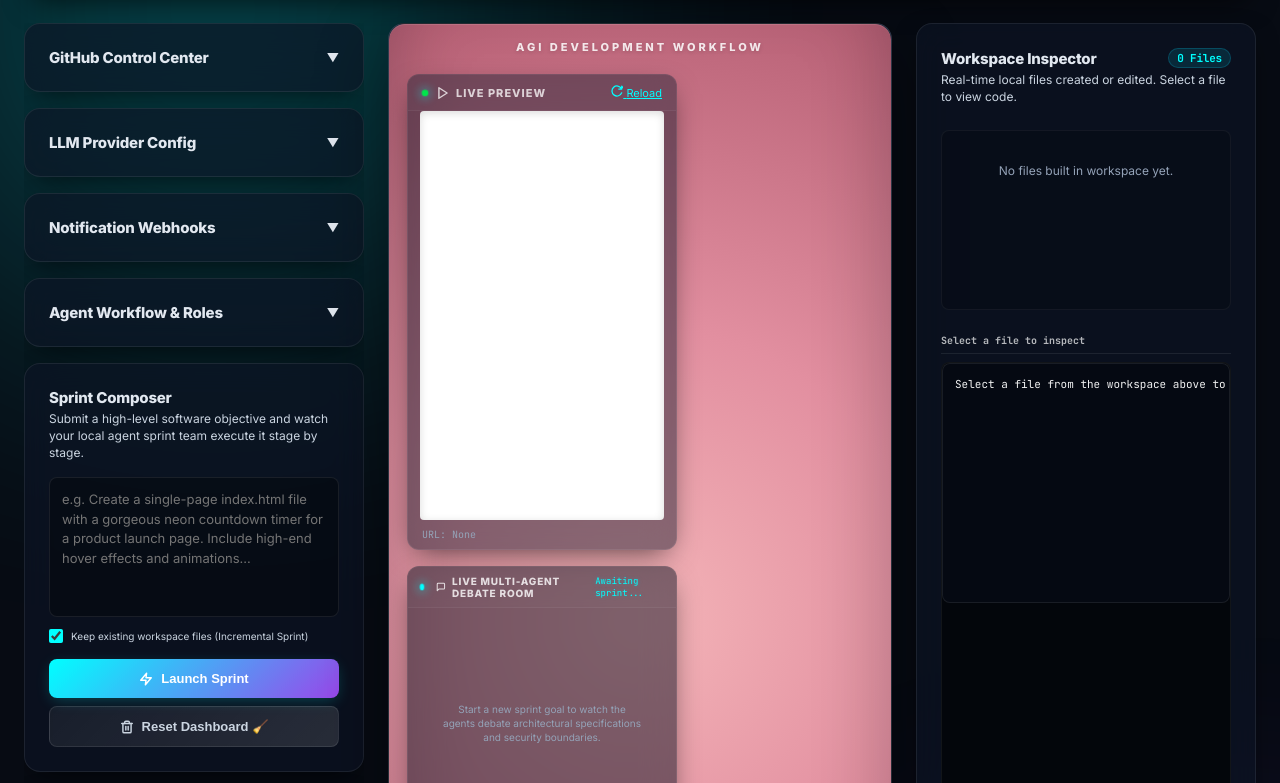
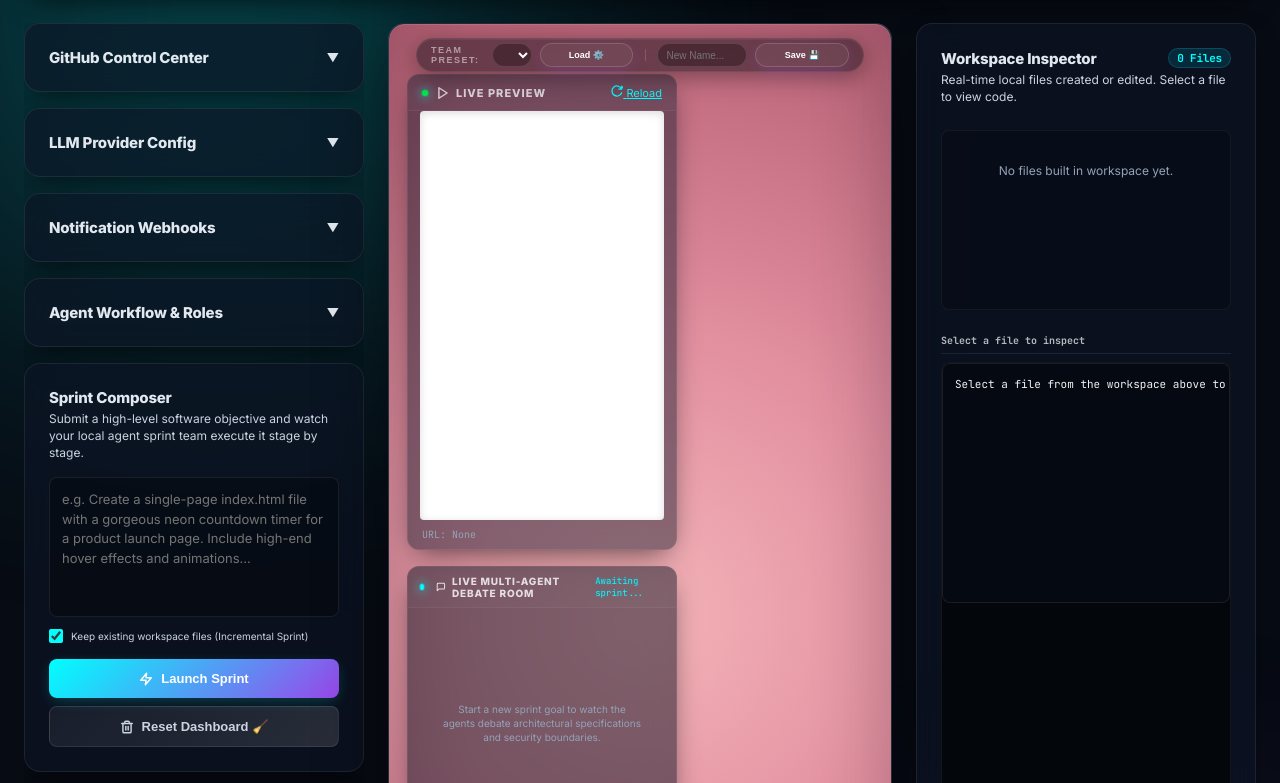
Before and after one commit to jacattac314/gstack-agents, a plain HTML site: page index.html in a window 1280 px wide. Shown: the part 95-878 px from the top of the page. Drawn offline with Linux system fonts and the light colour scheme; no server answers.

Commit message:
feat: relocate team presets configuration panel to Column 2 perspective runway header

```diff
--- a/dist-web/index.css
+++ b/dist-web/index.css
@@ -209,18 +209,76 @@ body {
   border: 1px solid rgba(255, 255, 255, 0.15);
 }
 
-.runway-title {
+.runway-presets-header {
   position: absolute;
-  top: 16px;
+  top: 14px;
   left: 50%;
   transform: translateX(-50%);
-  font-size: 11px;
-  font-weight: 700;
-  letter-spacing: 3px;
-  color: rgba(255, 255, 255, 0.85);
-  text-transform: uppercase;
-  text-shadow: 0 1px 4px rgba(0, 0, 0, 0.15);
-  font-family: 'Outfit', 'Inter', sans-serif;
+  display: flex;
+  align-items: center;
+  gap: 8px;
+  z-index: 100;
+  background: rgba(7, 11, 19, 0.45);
+  border: 1px solid rgba(255, 255, 255, 0.08);
+  border-radius: 20px;
+  padding: 4px 14px;
+  backdrop-filter: blur(12px);
+  -webkit-backdrop-filter: blur(12px);
+  box-shadow: 0 4px 24px rgba(0, 0, 0, 0.4), inset 0 1px 0 rgba(255,255,255,0.05);
+}
+
+.runway-presets-header select {
+  font-size: 10px;
+  height: 24px;
+  padding: 2px 8px;
+  background: rgba(0,0,0,0.3);
+  border: 1px solid rgba(255,255,255,0.12);
+  color: #fff;
+  border-radius: 12px;
+  cursor: pointer;
+  outline: none;
+  width: 140px;
+  transition: border-color 0.2s ease;
+}
+
+.runway-presets-header select:hover {
+  border-color: rgba(255, 255, 255, 0.25);
+}
+
+.runway-presets-header button {
+  font-size: 9px !important;
+  height: 24px !important;
+  padding: 0 10px !important;
+  margin: 0 !important;
+  border-radius: 12px !important;
+  display: inline-flex !important;
+  align-items: center !important;
+  border: 1px solid rgba(255,255,255,0.15) !important;
+  background: rgba(255, 255, 255, 0.05) !important;
+  color: white !important;
+}
+
+.runway-presets-header button:hover {
+  background: rgba(255, 255, 255, 0.1) !important;
+  border-color: rgba(255, 255, 255, 0.3) !important;
+}
+
+.runway-presets-header input {
+  font-size: 10px;
+  height: 24px;
+  padding: 2px 8px;
+  background: rgba(0,0,0,0.3);
+  border: 1px solid rgba(255,255,255,0.12);
+  border-radius: 12px;
+  width: 90px;
+  color: #fff;
+  outline: none;
+  transition: border-color 0.2s ease;
+}
+
+.runway-presets-header input:hover,
+.runway-presets-header input:focus {
+  border-color: rgba(255, 255, 255, 0.25);
 }
 
 .glass-runway {
--- a/index.css
+++ b/index.css
@@ -209,18 +209,76 @@ body {
   border: 1px solid rgba(255, 255, 255, 0.15);
 }
 
-.runway-title {
+.runway-presets-header {
   position: absolute;
-  top: 16px;
+  top: 14px;
   left: 50%;
   transform: translateX(-50%);
-  font-size: 11px;
-  font-weight: 700;
-  letter-spacing: 3px;
-  color: rgba(255, 255, 255, 0.85);
-  text-transform: uppercase;
-  text-shadow: 0 1px 4px rgba(0, 0, 0, 0.15);
-  font-family: 'Outfit', 'Inter', sans-serif;
+  display: flex;
+  align-items: center;
+  gap: 8px;
+  z-index: 100;
+  background: rgba(7, 11, 19, 0.45);
+  border: 1px solid rgba(255, 255, 255, 0.08);
+  border-radius: 20px;
+  padding: 4px 14px;
+  backdrop-filter: blur(12px);
+  -webkit-backdrop-filter: blur(12px);
+  box-shadow: 0 4px 24px rgba(0, 0, 0, 0.4), inset 0 1px 0 rgba(255,255,255,0.05);
+}
+
+.runway-presets-header select {
+  font-size: 10px;
+  height: 24px;
+  padding: 2px 8px;
+  background: rgba(0,0,0,0.3);
+  border: 1px solid rgba(255,255,255,0.12);
+  color: #fff;
+  border-radius: 12px;
+  cursor: pointer;
+  outline: none;
+  width: 140px;
+  transition: border-color 0.2s ease;
+}
+
+.runway-presets-header select:hover {
+  border-color: rgba(255, 255, 255, 0.25);
+}
+
+.runway-presets-header button {
+  font-size: 9px !important;
+  height: 24px !important;
+  padding: 0 10px !important;
+  margin: 0 !important;
+  border-radius: 12px !important;
+  display: inline-flex !important;
+  align-items: center !important;
+  border: 1px solid rgba(255,255,255,0.15) !important;
+  background: rgba(255, 255, 255, 0.05) !important;
+  color: white !important;
+}
+
+.runway-presets-header button:hover {
+  background: rgba(255, 255, 255, 0.1) !important;
+  border-color: rgba(255, 255, 255, 0.3) !important;
+}
+
+.runway-presets-header input {
+  font-size: 10px;
+  height: 24px;
+  padding: 2px 8px;
+  background: rgba(0,0,0,0.3);
+  border: 1px solid rgba(255,255,255,0.12);
+  border-radius: 12px;
+  width: 90px;
+  color: #fff;
+  outline: none;
+  transition: border-color 0.2s ease;
+}
+
+.runway-presets-header input:hover,
+.runway-presets-header input:focus {
+  border-color: rgba(255, 255, 255, 0.25);
 }
 
 .glass-runway {
--- a/index.html
+++ b/index.html
@@ -176,24 +176,6 @@
           <div id="workflow-panel-body" class="flex-col gap-sm margin-top-md" style="display: none;">
             <p class="panel-desc">Customize which agents participate in your sprint cycle and define custom roles.</p>
 
-            <!-- Team Configuration Presets -->
-            <div class="flex-col gap-xs" style="background: rgba(255,255,255,0.02); border: 1px solid rgba(255,255,255,0.04); border-radius: 8px; padding: 10px; margin-bottom: 8px;">
-              <span style="font-size: 10px; font-weight: 700; color: rgba(255,255,255,0.8); font-family: var(--font-sans); margin-bottom: 4px; display: block;">Team Configuration Presets</span>
-
-              <div class="flex-row gap-xs" style="display: flex; gap: 6px; align-items: center;">
-                <select id="preset-select" class="premium-select" style="font-size:10px; height:26px; padding:2px 8px; flex-grow: 1; background: rgba(0,0,0,0.25); border: 1px solid rgba(255,255,255,0.08); color: #fff; border-radius: 4px; cursor: pointer; outline: none;"></select>
-                <button id="preset-load-btn" class="glow-button secondary" style="font-size:9px; height:26px; padding:0 10px; margin: 0;">
-                  <span>Load</span>
-                </button>
-              </div>
-              <div class="flex-row gap-xs" style="display: flex; gap: 6px; align-items: center; margin-top: 6px; border-top: 1px solid rgba(255,255,255,0.04); padding-top: 6px;">
-                <input type="text" id="preset-name-input" class="premium-input" placeholder="New Preset Name" style="font-size:10px; height:26px; padding:4px 8px; flex-grow: 1;">
-                <button id="preset-save-btn" class="glow-button secondary" style="font-size:9px; height:26px; padding:0 10px; margin: 0;">
-                  <span>Save Preset</span>
-                </button>
-              </div>
-            </div>
-
             <!-- Draggable Agents Pool -->
             <div class="flex-col gap-xs" style="background: rgba(255,255,255,0.02); border: 1px solid rgba(255,255,255,0.04); border-radius: 8px; padding: 10px; margin-bottom: 8px;">
               <span style="font-size: 10px; font-weight: 700; color: rgba(255,255,255,0.8); font-family: var(--font-sans); margin-bottom: 4px; display: block;">Drag Agents onto Timeline Nodes or Stage Rows:</span>
@@ -335,7 +317,18 @@
 
         <!-- Unified Clickable 3D AGI Perspective Runway -->
         <div class="runway-viewport">
-          <div class="runway-title">AGI DEVELOPMENT WORKFLOW</div>
+          <div class="runway-presets-header">
+            <span style="font-size: 9px; font-weight: 700; color: rgba(255, 255, 255, 0.5); letter-spacing: 1.5px; font-family: 'Outfit', sans-serif; margin-right: 4px;">TEAM PRESET:</span>
+            <select id="preset-select"></select>
+            <button id="preset-load-btn" class="glow-button secondary">
+              <span>Load ⚙️</span>
+            </button>
+            <div style="width: 1px; height: 12px; background: rgba(255,255,255,0.15); margin: 0 4px;"></div>
+            <input type="text" id="preset-name-input" placeholder="New Name...">
+            <button id="preset-save-btn" class="glow-button secondary">
+              <span>Save 💾</span>
+            </button>
+          </div>
 
           <!-- LEFT SIDE: Live Preview & Terminal Logs Container -->
           <div class="runway-left-panel">
```
Also changed, not shown: dist-web/index.html (+12 -19 lines).
